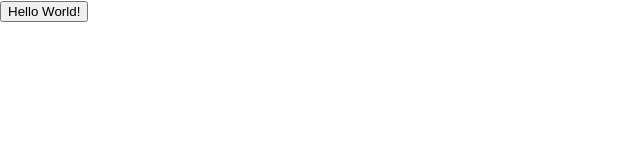
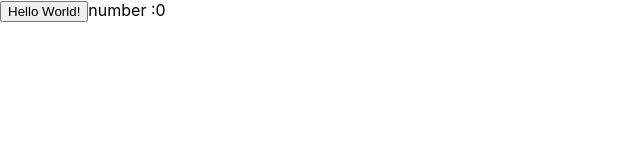
Before and after one commit to ConnieIp/React-step-by-step, a React (Create React App) app: page / in a window 1280 px wide. Shown: the top 160 px of the page, without its empty margins (0-640 px from the left). Built offline with nearby package versions, Linux system fonts and the light colour scheme.

Commit message:
Hello World button in App.js

```diff
--- a/src/App.js
+++ b/src/App.js
@@ -4,7 +4,8 @@
 
 class App extends Component {
     render() {
-        return ( <div></div>
+        return ( <div><button>Hello World!</button>
+        <span>number :0</span></div>
         );
     }
 }
--- a/src/index.js
+++ b/src/index.js
@@ -4,7 +4,7 @@
 import App from './App';
 import * as serviceWorker from './serviceWorker';
 
-ReactDOM.render( <button>Hello World!</button> , document.getElementById('root'));
+ReactDOM.render( <App/> , document.getElementById('root'));
 
 // If you want your app to work offline and load faster, you can change
 // unregister() to register() below. Note this comes with some pitfalls.
```
